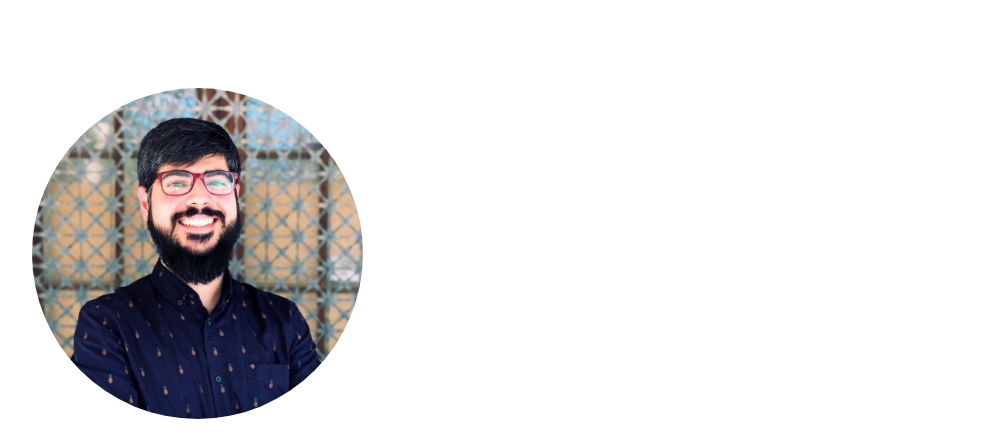
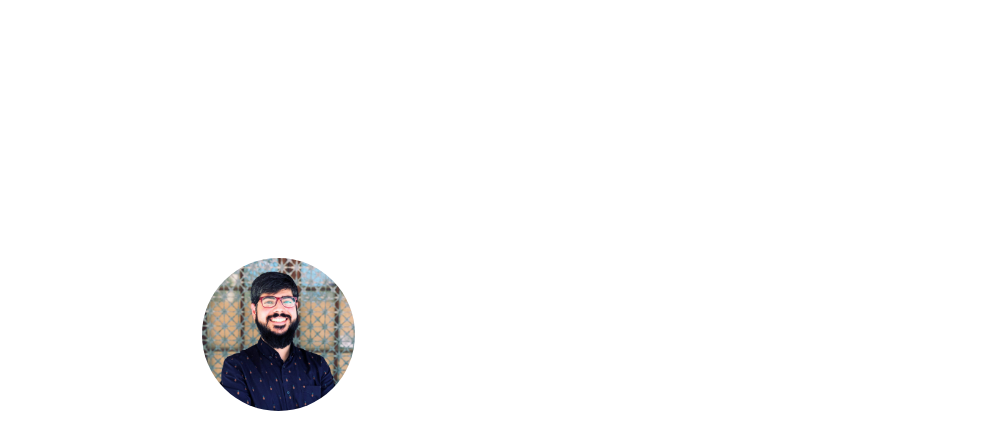
Before and after one commit to victoroliveira/victoroliveira.github.io, a plain HTML site: page index.html in a window 1280 px wide. Shown: the top 435 px of the page, without its empty margins (56-1053 px from the left). Drawn offline with Linux system fonts and the light colour scheme.

Commit message:
style: page and picture

```diff
--- a/index.css
+++ b/index.css
@@ -1,10 +1,10 @@
 body {
-  padding: 80px;
+  padding: 250px;
   font: 1rem/1.5 -apple-system,BlinkMacSystemFont,avenir next,avenir,helvetica,helvetica neue,ubuntu,roboto,noto,segoe ui,arial,sans-serif;
 }
 
 .picture {
-  width: 30%;
+  width: 20%;
   border-radius: 50%;
 }
 
```
